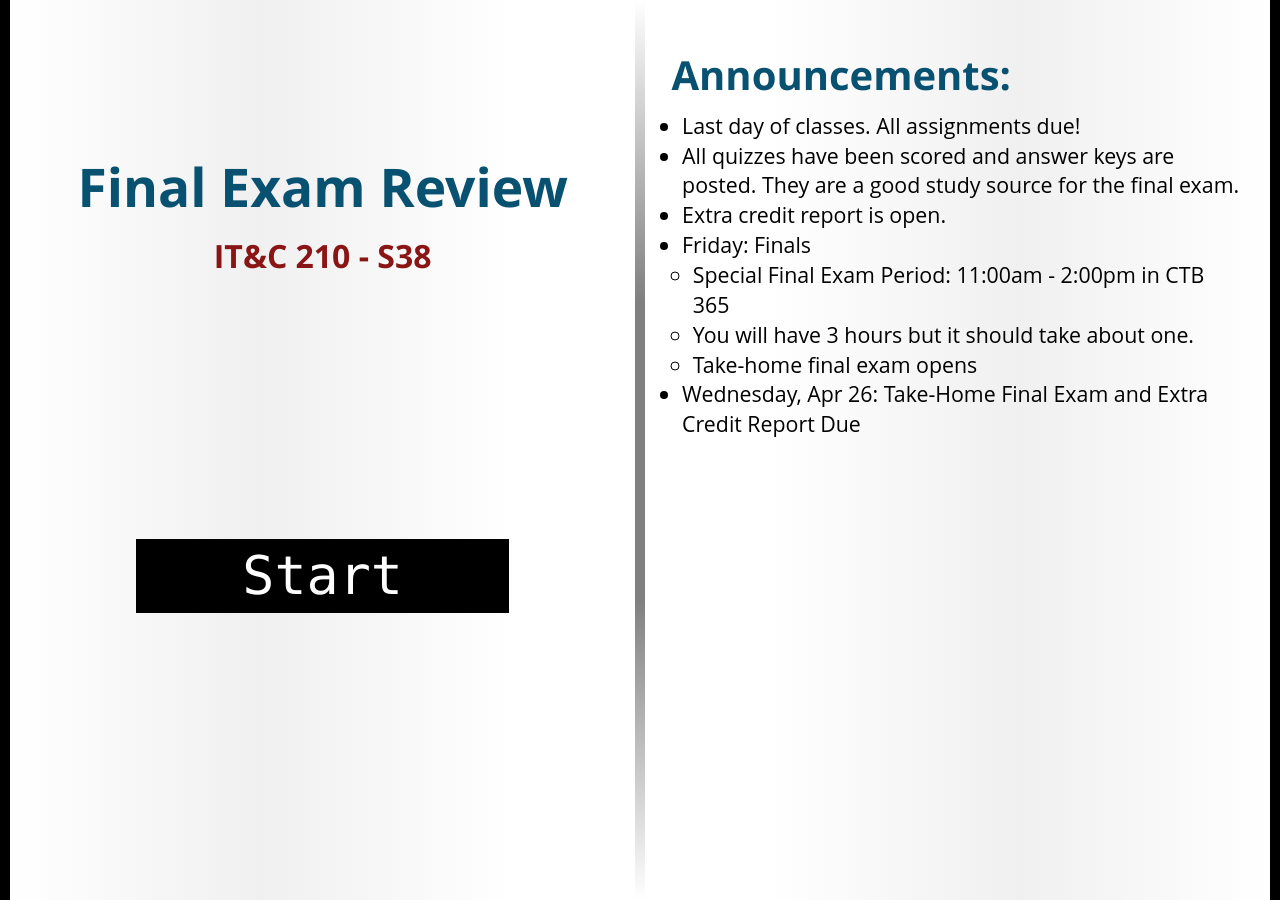
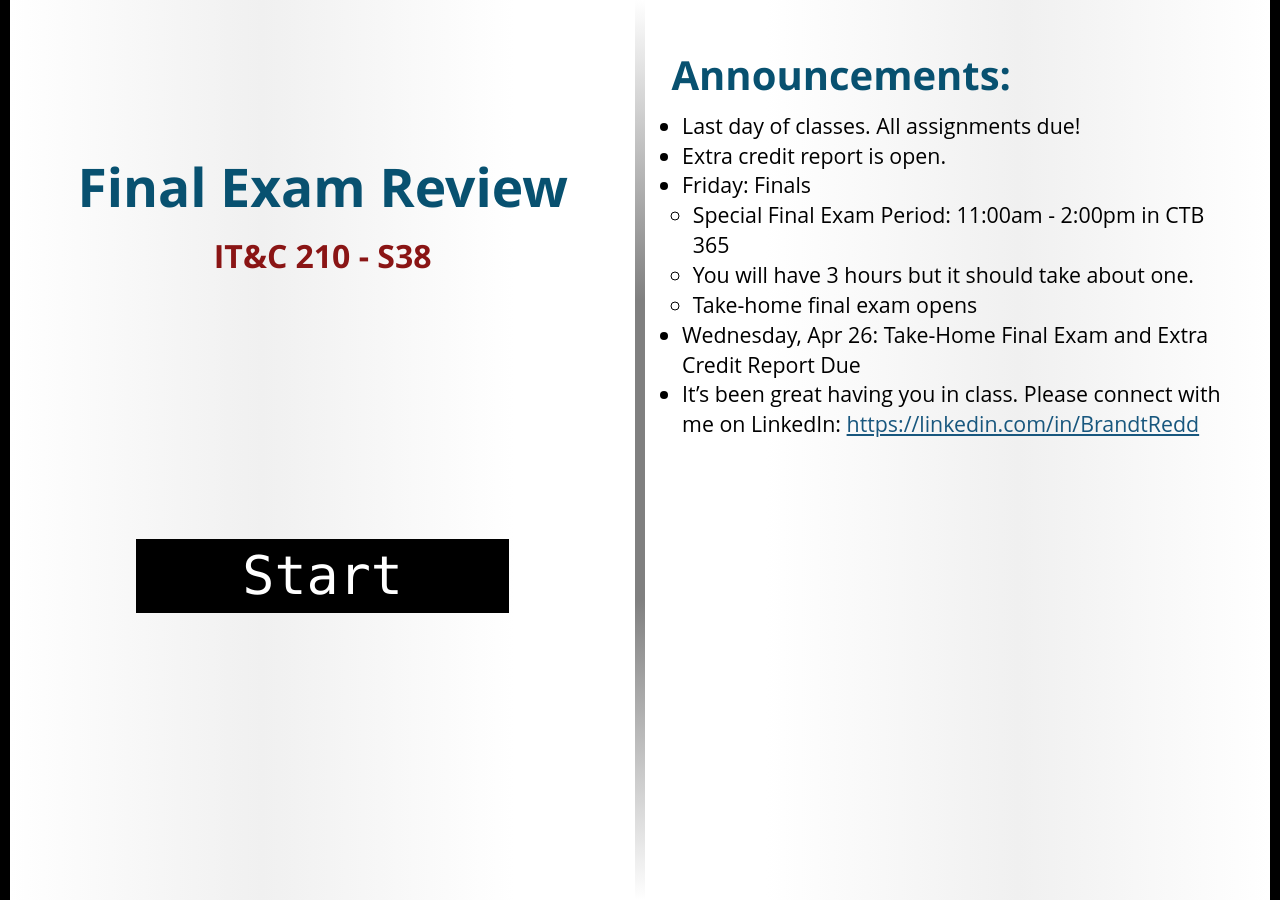
Before and after one commit to BYU-ITC-210/BYU-ITC-210.github.io, a Jekyll site: the page built from _welcome/S38.md, in a window 1280 px wide. Built offline with Jekyll 4.4.1, drawn with Linux system fonts in a browser that asks for light colours; some web fonts are replaced.

Commit message:
S38 update

```diff
--- a/_welcome/S38.md
+++ b/_welcome/S38.md
@@ -3,10 +3,11 @@ title: Final Exam Review
 session: S38
 ---
 * Last day of classes. All assignments due!
-* All quizzes have been scored and answer keys are posted. They are a good study source for the final exam.
 * Extra credit report is open.
 * Friday: Finals
     * Special Final Exam Period: 11:00am - 2:00pm in CTB 365
     * You will have 3 hours but it should take about one.
     * Take-home final exam opens
 * Wednesday, Apr 26: Take-Home Final Exam and Extra Credit Report Due
+* It's been great having you in class. Please connect with me on LinkedIn: [https://linkedin.com/in/BrandtRedd](https://linkedin.com/in/BrandtRedd
+)
```
